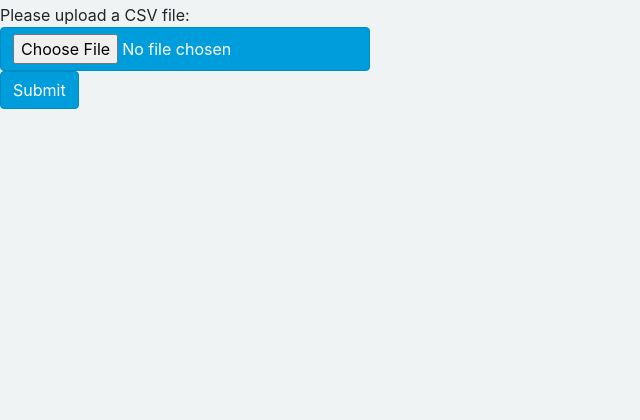
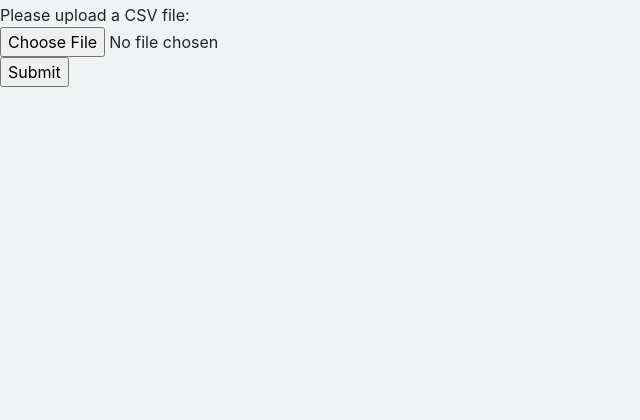
Before and after one commit to bethsecor/nlp-narratives, a Flask app: page /upload in a window 1280 px wide. Shown: the part 296-716 px from the top of the page, without its empty margins (0-640 px from the left). Run offline with Flask 2, Linux system fonts and the light colour scheme; parts of the project's set-up code (start-up, migrations or seed data) failed here and were passed over; some libraries are stand-ins or nearby versions.

Commit message:
Give up on nice buttons

```diff
--- a/services/templates/upload.html
+++ b/services/templates/upload.html
@@ -22,8 +22,8 @@
               method = "POST"
               enctype = "multipart/form-data">
             Please upload a CSV file:<br>
-            <input type = "file" class="btn btl-lg btn-primary" name = "file" /><br>
-            <input type = "submit" class="btn btl-lg btn-primary"/>
+            <input type = "file" name = "file" id="file-upload"/><br>
+            <input type = "submit" value="Submit"/>
         </form>
     </body>
 </html>
```
